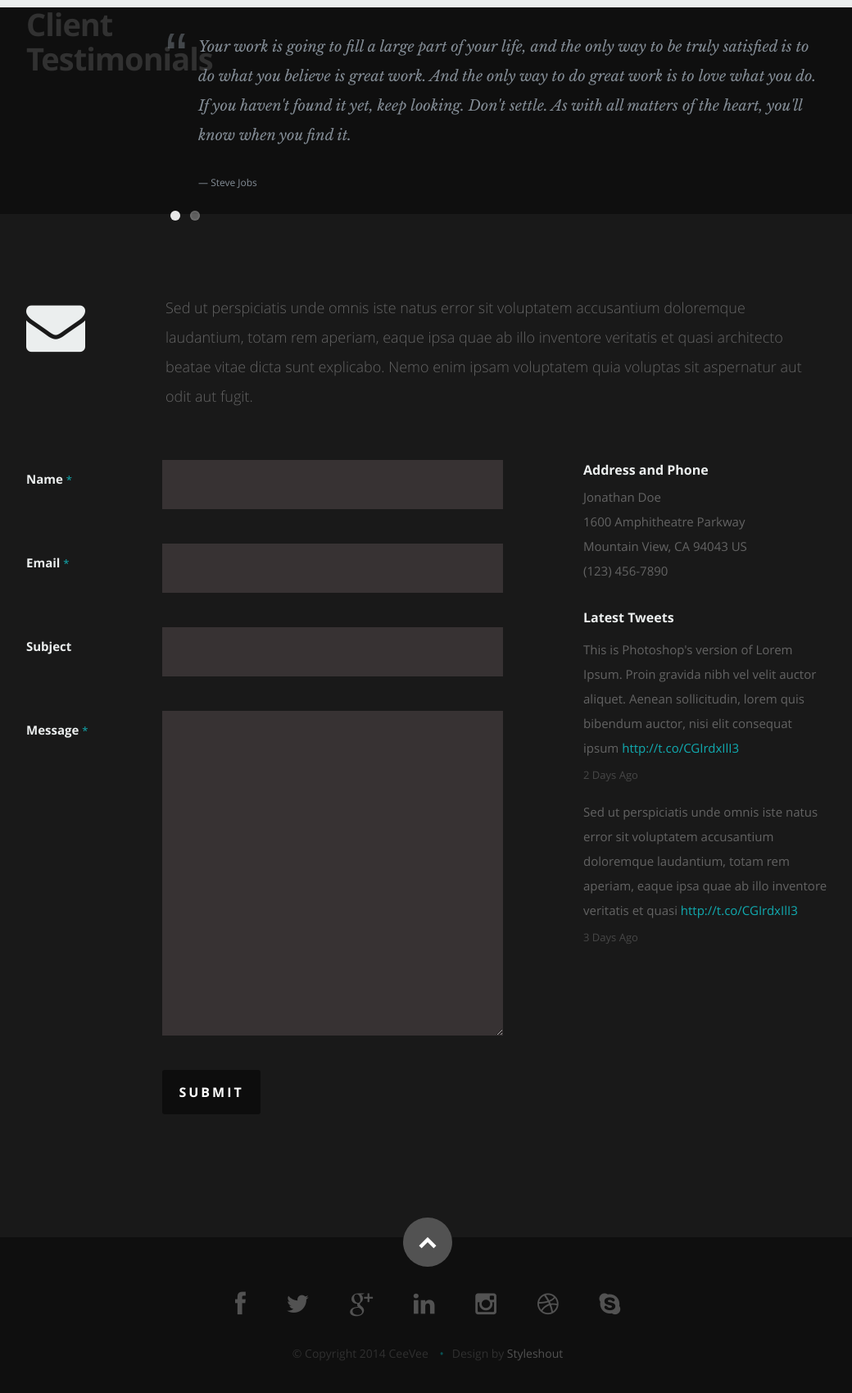
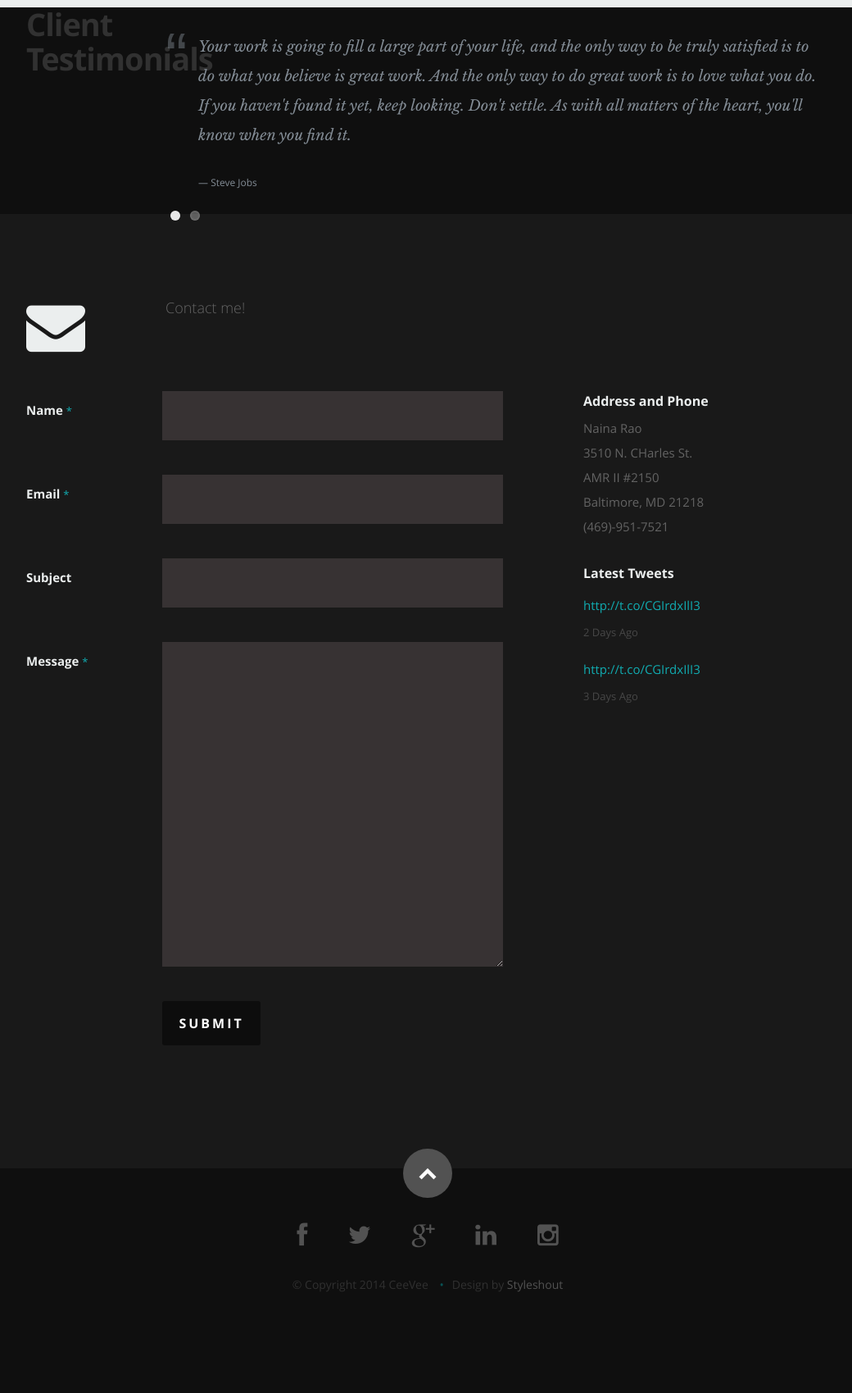
Before and after one commit to Nainarao/NainaRao.github.io, a plain HTML site: page index.html in a window 1280 px wide. Shown: the part 4323-6022 px from the top of the page at 82% size, without its empty margins (118-1158 px from the left). After the commit the page ends 5953 px from the top, so only its background shows below. Drawn offline with nearby package versions, Linux system fonts and the light colour scheme.

Commit message:
Contact and links

```diff
--- a/index.html
+++ b/index.html
@@ -663,9 +663,7 @@
 
             <div class="ten columns">
 
-                  <p class="lead">Sed ut perspiciatis unde omnis iste natus error sit voluptatem accusantium doloremque laudantium, totam rem aperiam,
-                  eaque ipsa quae ab illo inventore veritatis et quasi architecto beatae vitae dicta sunt explicabo. Nemo enim ipsam
-                  voluptatem quia voluptas sit aspernatur aut odit aut fugit.
+                  <p class="lead">Contact me!
                   </p>
 
             </div>
@@ -726,10 +724,11 @@
 
                   <h4>Address and Phone</h4>
                   <p class="address">
-                     Jonathan Doe<br>
-                     1600 Amphitheatre Parkway <br>
-                     Mountain View, CA 94043 US<br>
-                     <span>(123) 456-7890</span>
+                     Naina Rao<br>
+                     3510 N. CHarles St. <br>
+                     AMR II #2150 <br>
+                     Baltimore, MD 21218<br>
+                     <span>(469)-951-7521</span>
                   </p>
 
                </div>
@@ -741,19 +740,16 @@
                   <ul id="twitter">
                      <li>
                         <span>
-                        This is Photoshop's version  of Lorem Ipsum. Proin gravida nibh vel velit auctor aliquet.
-                        Aenean sollicitudin, lorem quis bibendum auctor, nisi elit consequat ipsum
+
                         <a href="#">http://t.co/CGIrdxIlI3</a>
                         </span>
-                        <b><a href="#">2 Days Ago</a></b>
+                        <b><a href="https://twitter.com/Narniarawr">2 Days Ago</a></b>
                      </li>
                      <li>
                         <span>
-                        Sed ut perspiciatis unde omnis iste natus error sit voluptatem accusantium doloremque laudantium, totam rem aperiam,
-                        eaque ipsa quae ab illo inventore veritatis et quasi
-                        <a href="#">http://t.co/CGIrdxIlI3</a>
+                        <a href="https://twitter.com/Narniarawr">http://t.co/CGIrdxIlI3</a>
                         </span>
-                        <b><a href="#">3 Days Ago</a></b>
+                        <b><a href="https://twitter.com/Narniarawr">3 Days Ago</a></b>
                      </li>
                   </ul>
 
@@ -776,12 +772,10 @@
 
             <ul class="social-links">
                <li><a href="#"><i class="fa fa-facebook"></i></a></li>
-               <li><a href="#"><i class="fa fa-twitter"></i></a></li>
+               <li><a href="https://twitter.com/Narniarawr"><i class="fa fa-twitter"></i></a></li>
                <li><a href="#"><i class="fa fa-google-plus"></i></a></li>
                <li><a href="#"><i class="fa fa-linkedin"></i></a></li>
                <li><a href="#"><i class="fa fa-instagram"></i></a></li>
-               <li><a href="#"><i class="fa fa-dribbble"></i></a></li>
-               <li><a href="#"><i class="fa fa-skype"></i></a></li>
             </ul>
 
             <ul class="copyright">
```
